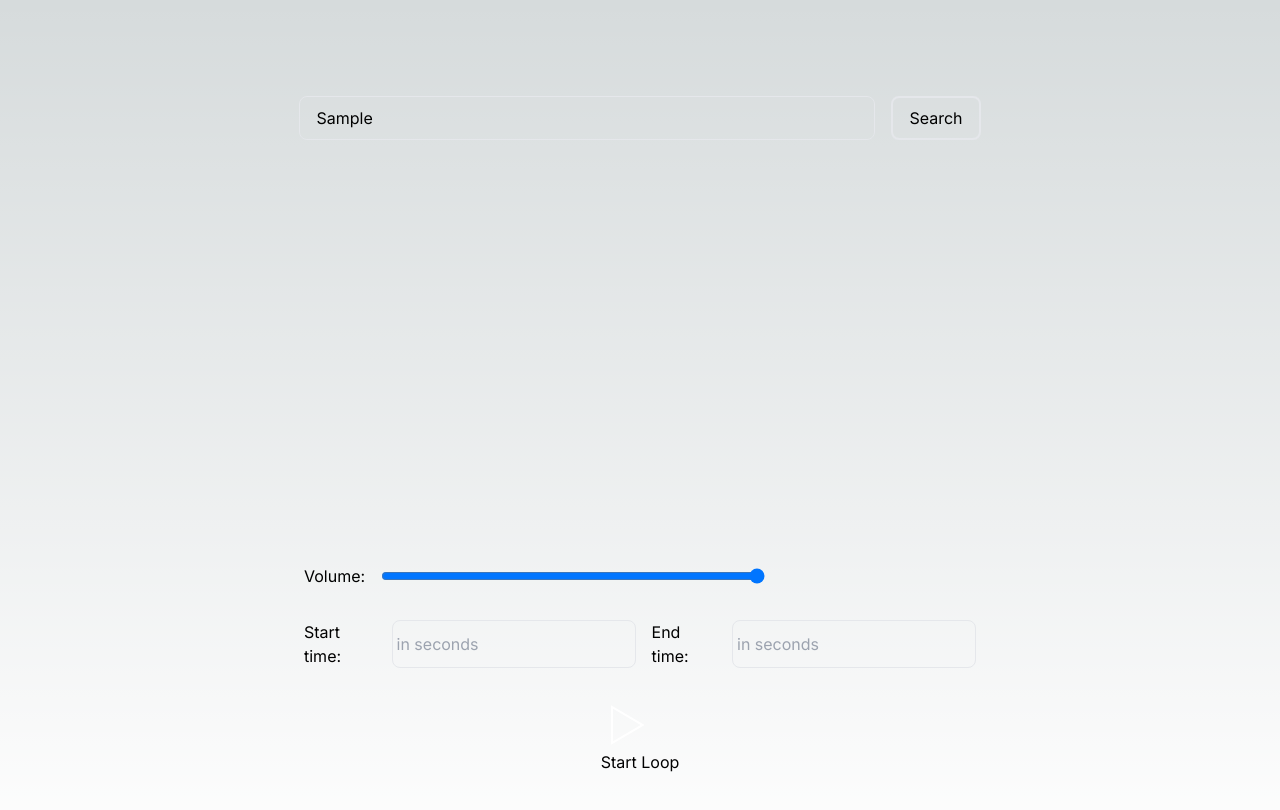
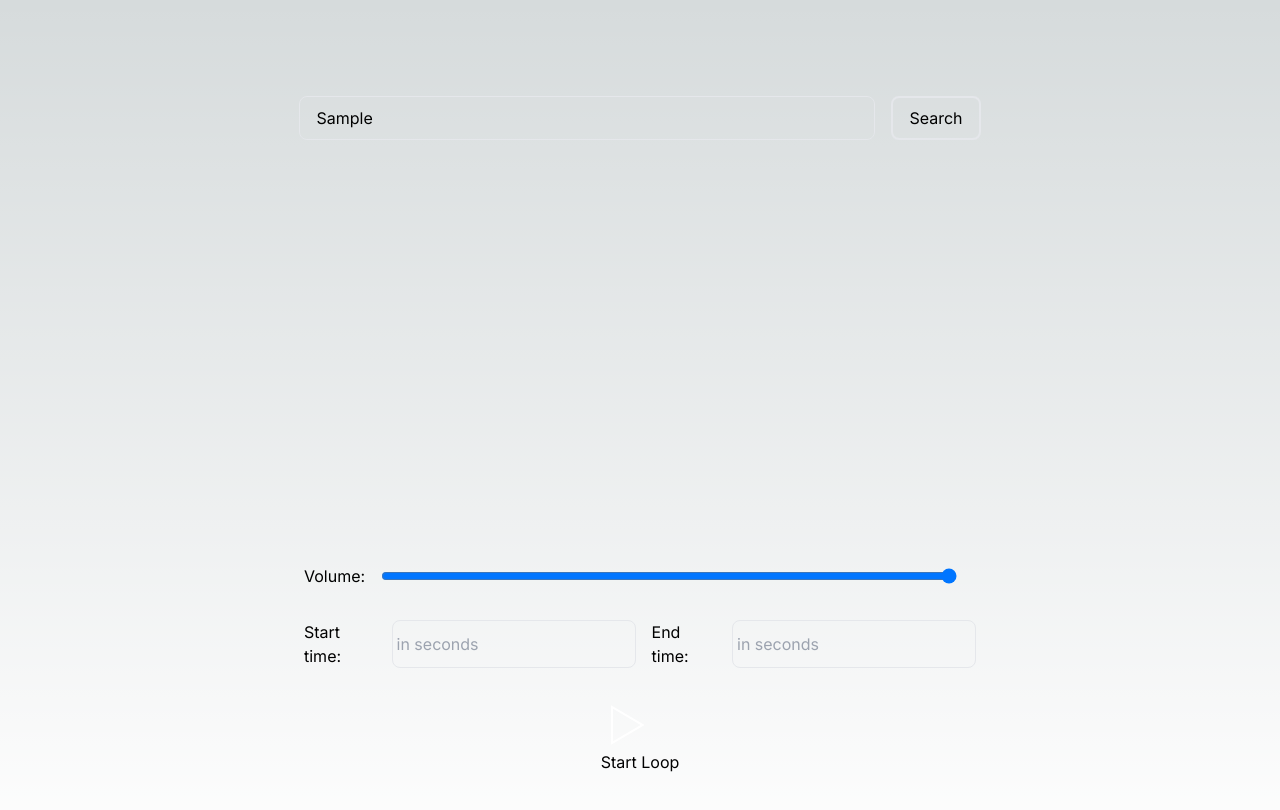
Before and after one commit to NirajanM/your-musical-friend, a Next.js app: page /looper in a window 1280 px wide. Both pictures are taken after typing "Sample" into the empty fields and a click on the button "Search". Shown: the top 810 px of the page. Built offline with nearby package versions, Linux system fonts and the light colour scheme.

Commit message:
volume slider size ajusted

```diff
--- a/src/app/looper/page.js
+++ b/src/app/looper/page.js
@@ -54,7 +54,7 @@ export default function page() {
                 <>
                     <ReactPlayer url={url} controls={true} playing={play} volume={slider} onEnded={restartloop} />
 
-                    <div className="w-full max-w-2xl mx-auto flex flex-start gap-4">Volume:<input type="range" min={0} max={1} value={slider} step={0.01} onChange={(e) => { setSlider(e.target.value) }} className="w-full max-w-sm" /></div>
+                    <div className="w-full max-w-2xl mx-auto flex flex-start gap-4">Volume:<input type="range" min={0} max={1} value={slider} step={0.01} onChange={(e) => { setSlider(e.target.value) }} className="w-full max-w-xl" /></div>
 
                     <div className="w-full max-w-2xl mx-auto flex flex-col sm:flex-row gap-4">
                         <div className="flex flex-start gap-4">Start time:<input type="number" value={seekTime} onChange={(e) => { setSeekTime(e.target.value) }} placeholder="in seconds" className="px-1 border rounded-lg bg-transparent" />
```
